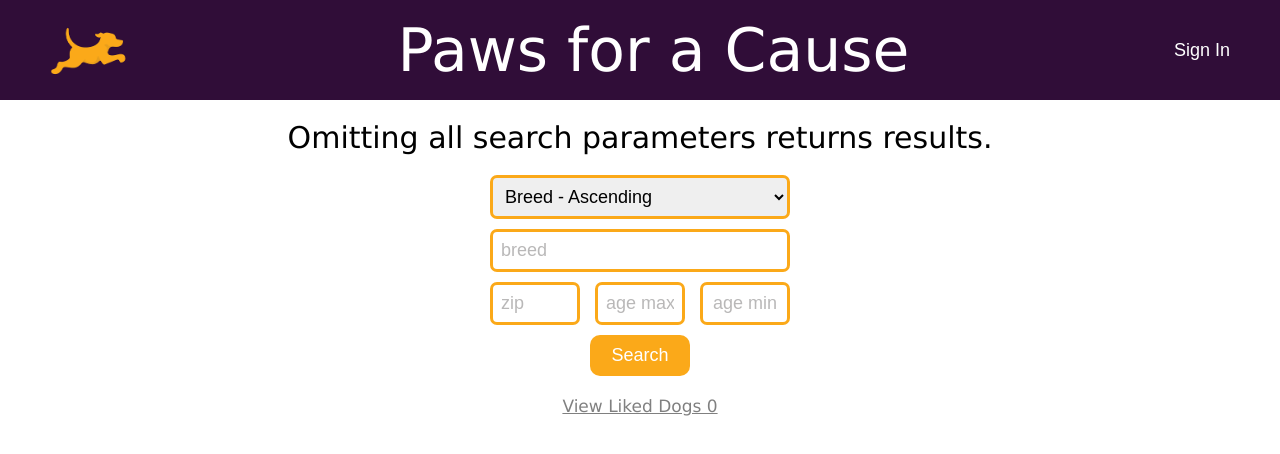
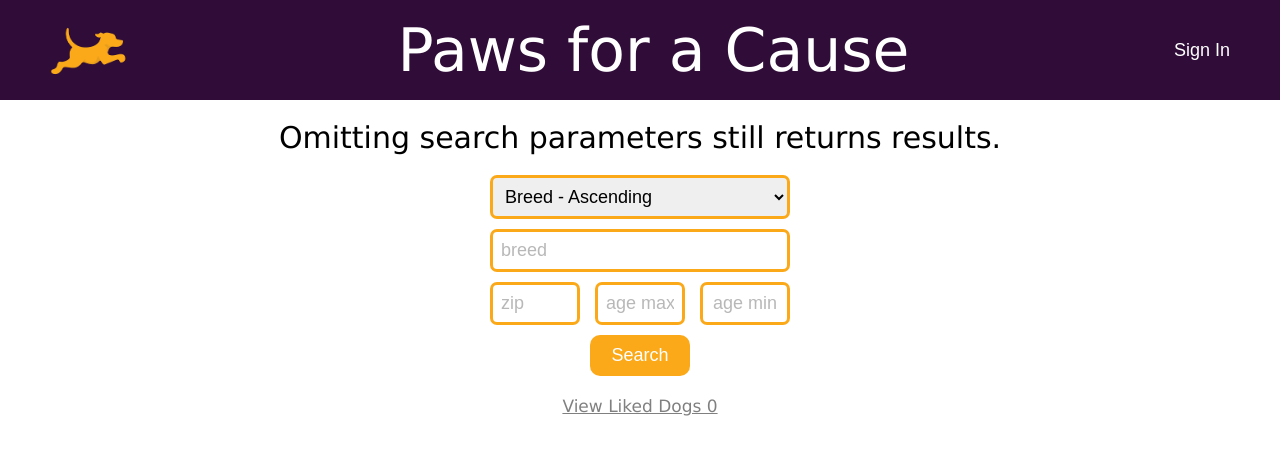
Before and after one commit to Malaxor/fetch, a React (Create React App) app: page /fetch/dog-search-list in a window 1280 px wide. Shown: the top 454 px of the page. Built offline with nearby package versions, Linux system fonts and the light colour scheme.

Commit message:
.css imports are now first

```diff
--- a/src/components/Buttons/Buttons.js
+++ b/src/components/Buttons/Buttons.js
@@ -1,4 +1,3 @@
-import React from 'react';
 import './style.css'
 
 export function Button ({ disabled, content, styling, onClick }) {
--- a/src/components/Controls/Controls.js
+++ b/src/components/Controls/Controls.js
@@ -1,4 +1,3 @@
-import React from 'react'
 import './style.css'
 
 function Input ({ name, value, onChange, placeholder, styling, type }) {
--- a/src/components/Dog/Dog.js
+++ b/src/components/Dog/Dog.js
@@ -1,9 +1,8 @@
-import React from 'react';
+import './style.css'
 import { useDispatch, useSelector } from 'react-redux'
 import { addLikedDog, removeLikedDog } from '../../slicers'
 import { FontAwesomeIcon } from '@fortawesome/react-fontawesome'
 import { faHeart } from '@fortawesome/free-solid-svg-icons'
-import './style.css'
 
 function DogModel ({ dog, children }) {
   return (
@@ -29,6 +28,7 @@ function Dog ({ dog }) {
   let likedDogs = useSelector(state => state.dogsAndLikedDogs.likedDogs)
   let storedLikedDogs = JSON.parse(sessionStorage.getItem('likedDogs')) || []
   likedDogs = storedLikedDogs.length > 0 ? storedLikedDogs : likedDogs
+
   const isLiked = likedDogs.some(likedDog => likedDog.id === dog.id)
   const heartColor = isLiked ? 'red-heart' : 'gray-heart'
   const btnState = !isLiked && likedDogs.length === 10 ? 'disabled' : ''
--- a/src/components/DogList/DogList.js
+++ b/src/components/DogList/DogList.js
@@ -1,6 +1,5 @@
-import React from 'react'
+import './style.css'
 import { Dog, MatchedDog } from '../Dog'
-import './style.css'
 
 export function DogList ({ dogsAndLikedDogs, matchedDog }) {
   const Dogs = dogsAndLikedDogs?.map(dog => <Dog key={dog.id} dog={dog} />)
--- a/src/components/DogSearch/DogSearch.js
+++ b/src/components/DogSearch/DogSearch.js
@@ -1,10 +1,10 @@
+import './style.css'
 import axios from 'axios'
 import { useState } from 'react';
 import { useDispatch } from 'react-redux'
 import { addDogs, setNextSearchQuery, setPrevSearchQuery } from '../../slicers'
 import { capitalizeFirstLetter } from '../../utils';
 import { baseURL } from '../../constants'
-import './style.css'
 import { Input, Select } from '../Controls'
 import { Button } from '../Buttons'
 
@@ -108,7 +108,6 @@ export function DogSearch () {
   ]
 
   return (
-    <>
     <form id='dog-search-form' onSubmit={onFormSubmit}>
       <Select
         styling='large-select'
@@ -154,6 +153,5 @@ export function DogSearch () {
         content='Search'
       />
     </form>
-    </>
   )
 }
--- a/src/components/LoginForm/LoginForm.js
+++ b/src/components/LoginForm/LoginForm.js
@@ -1,8 +1,8 @@
+import './style.css'
 import { useState } from 'react'
 import { useNavigate } from 'react-router-dom';
 import Modal from 'react-modal'
 import axios from 'axios'
-import './style.css'
 import { baseURL } from '../../constants'
 import { Input } from '../Controls'
 import { Button } from '../Buttons'
--- a/src/components/Navbar/Navbar.js
+++ b/src/components/Navbar/Navbar.js
@@ -1,3 +1,4 @@
+import './style.css'
 import axios from 'axios'
 import { useState, useEffect } from 'react'
 import { useNavigate } from 'react-router-dom'
@@ -7,7 +8,6 @@ import fetchLogo from '../../assets/images/fetch-logo.png'
 import { baseURL } from '../../constants'
 import { LoginForm } from '../LoginForm'
 import { Button } from '../Buttons'
-import './style.css'
 
 export function Navbar () {
   const dispatch = useDispatch()
--- a/src/components/PrevNextBtns/PrevNextBtns.js
+++ b/src/components/PrevNextBtns/PrevNextBtns.js
@@ -1,7 +1,7 @@
+import './style.css'
 import axios from 'axios'
 import { useDispatch, useSelector } from 'react-redux'
 import { addDogs, setNextSearchQuery, setPrevSearchQuery } from '../../slicers'
-import './style.css'
 import { Button } from '../Buttons'
 import { baseURL } from '../../constants'
 
--- a/src/pages/DogsSearchList/DogsSearchList.js
+++ b/src/pages/DogsSearchList/DogsSearchList.js
@@ -1,6 +1,6 @@
+import './style.css'
 import { Link } from 'react-router-dom'
 import { useSelector } from 'react-redux'
-import './style.css'
 import { DogSearch } from '../../components/DogSearch'
 import { DogList } from '../../components/DogList'
 import { PrevNextBtns } from '../../components/PrevNextBtns'
@@ -15,7 +15,7 @@ export function DogsSearchList () {
 
   return (
     <section id='dogs-search-list'>
-      <p id="message-for-user">Omitting all search parameters returns results.</p>
+      <p id="message-for-user">Omitting search parameters still returns results.</p>
       <DogSearch />
       <Link className={`link ${!likedDogs.length ? 'disabled' :''}`} to='/fetch/liked-dogs'>
         {`View Liked Dogs ${likedDogs.length}`}
```
Lines whose indentation alone changed are shown as unchanged.
